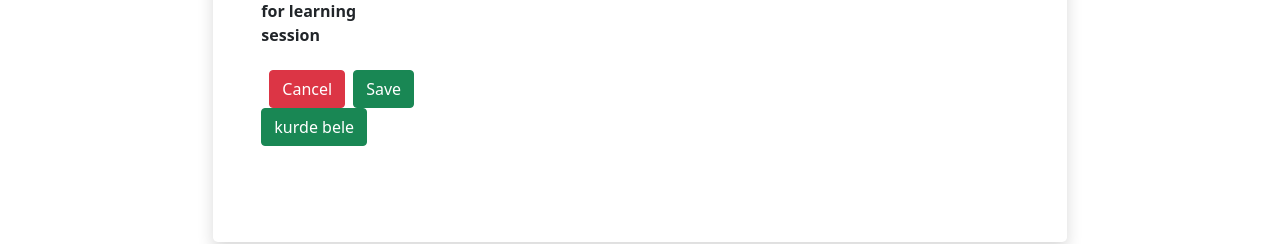
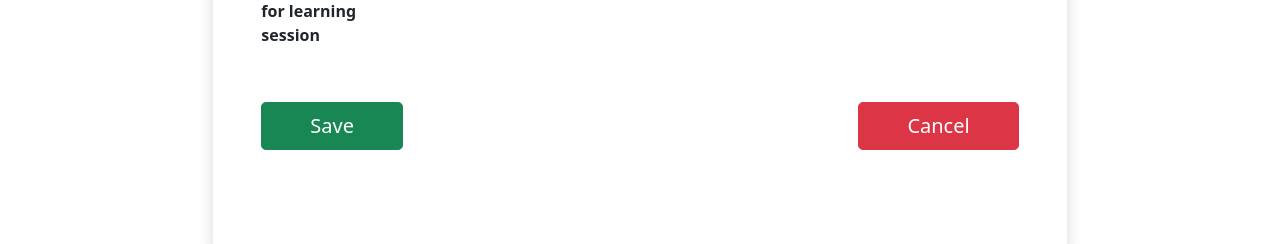
Before and after one commit to malkarol/mat_project, a Vue app in the folder frontend/: page /new-session in a window 1280 px wide. Shown: the part 1027-1271 px from the top of the page. Built offline with nearby package versions, Linux system fonts and the light colour scheme; sample sign-in values are in the browser's storage.

Commit message:
Add participants validation to CreateSession

```diff
--- a/frontend/src/views/CreateNewSession.vue
+++ b/frontend/src/views/CreateNewSession.vue
@@ -8,7 +8,7 @@
             <path d="M8.982 1.566a1.13 1.13 0 0 0-1.96 0L.165 13.233c-.457.778.091 1.767.98 1.767h13.713c.889 0 1.438-.99.98-1.767L8.982 1.566zM8 5c.535 0 .954.462.9.995l-.35 3.507a.552.552 0 0 1-1.1 0L7.1 5.995A.905.905 0 0 1 8 5zm.002 6a1 1 0 1 1 0 2 1 1 0 0 1 0-2z" />
         </symbol>
     </svg>
-    <div v-if="errors.length" class="alert alert-danger d-flex align-items-center" role="alert">
+    <div v-if="errors.length" class="alert alert-danger d-flex align-items-center mt-4" role="alert">
         <svg class="bi flex-shrink-0 me-2" width="24" height="24" role="img" aria-label="Danger:">
             <use xlink:href="#exclamation-triangle-fill" /></svg>
         <div v-for="error in errors" v-bind:key="error">
@@ -125,12 +125,11 @@
                         <Datepicker range style="width: 330px;" v-model="date" />
                     </div>
                 </div>
-
-                <button class="btn btn-danger mx-2" @click="backToSessions()">Cancel</button>
-                <button class="btn btn-success">Save</button>
-
+                <div class="d-flex justify-content-between mt-5">
+                    <button class="btn btn-success btn-lg px-5">Save</button>
+                    <button class="btn btn-danger btn-lg px-5" @click="backToSessions()">Cancel</button>
+                </div>
             </form>
-            <button class="btn btn-success" @click="testFilterParticipants()">kurde bele </button>
         </div>
     </div>
 </div>
@@ -248,6 +247,17 @@ export default {
         async submitForm() {
             this.errors = []
 
+            if (this.maxNumParticipants <= this.minNumParticipants){
+                this.errors.push("Minimum number of participants cannot be greater than maximum number of participants")
+            }
+            if (this.num_of_epochs <= 0){
+                this.errors.push("Number of epochs must be a positive number")
+            }
+
+            if (this.errors.length > 0){
+                return
+            }
+
             this.parameters_values = []
             this.parameters_values.push(this.classificationType)
             this.parameters_values.push(this.optimizer)
```
